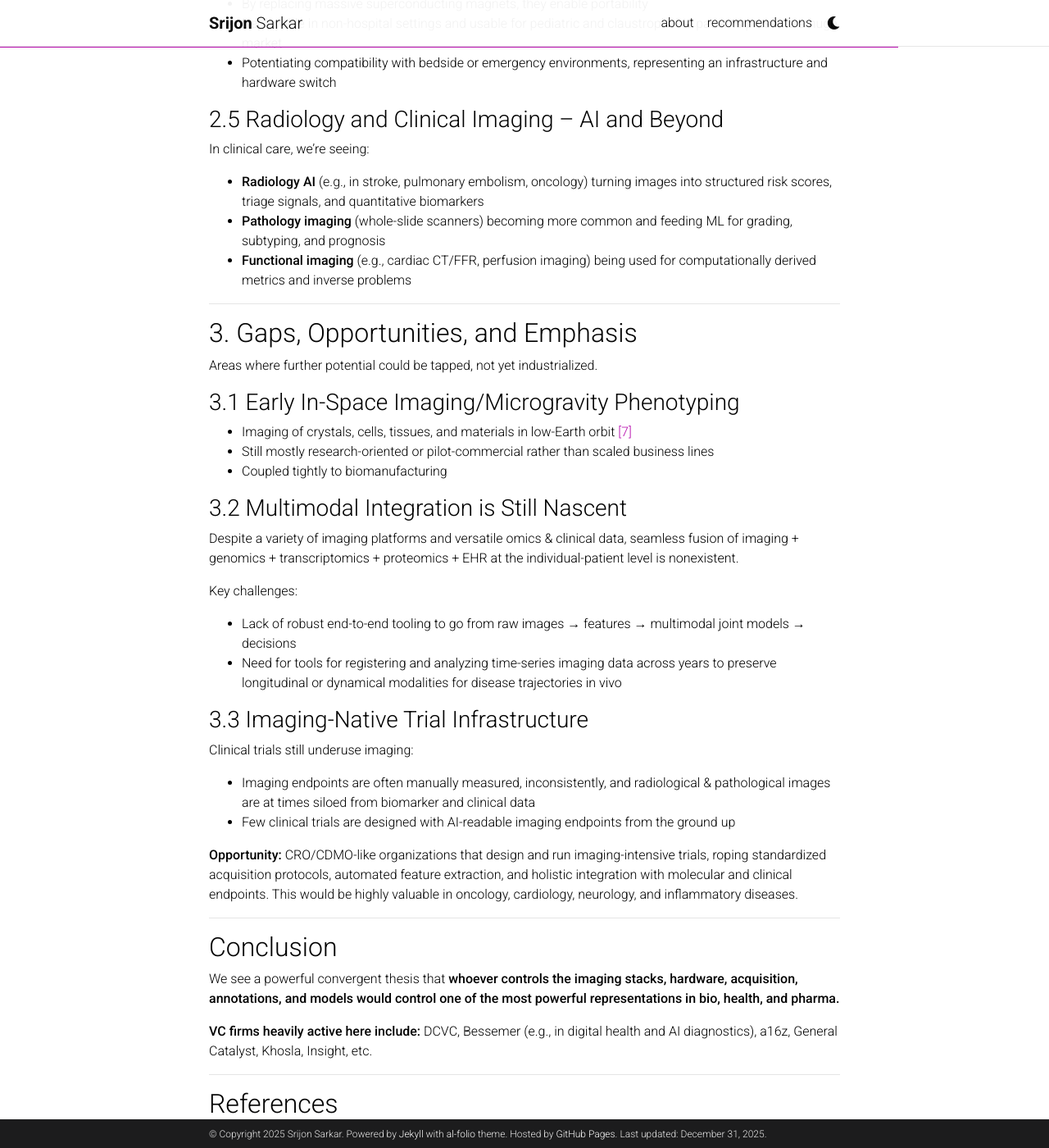
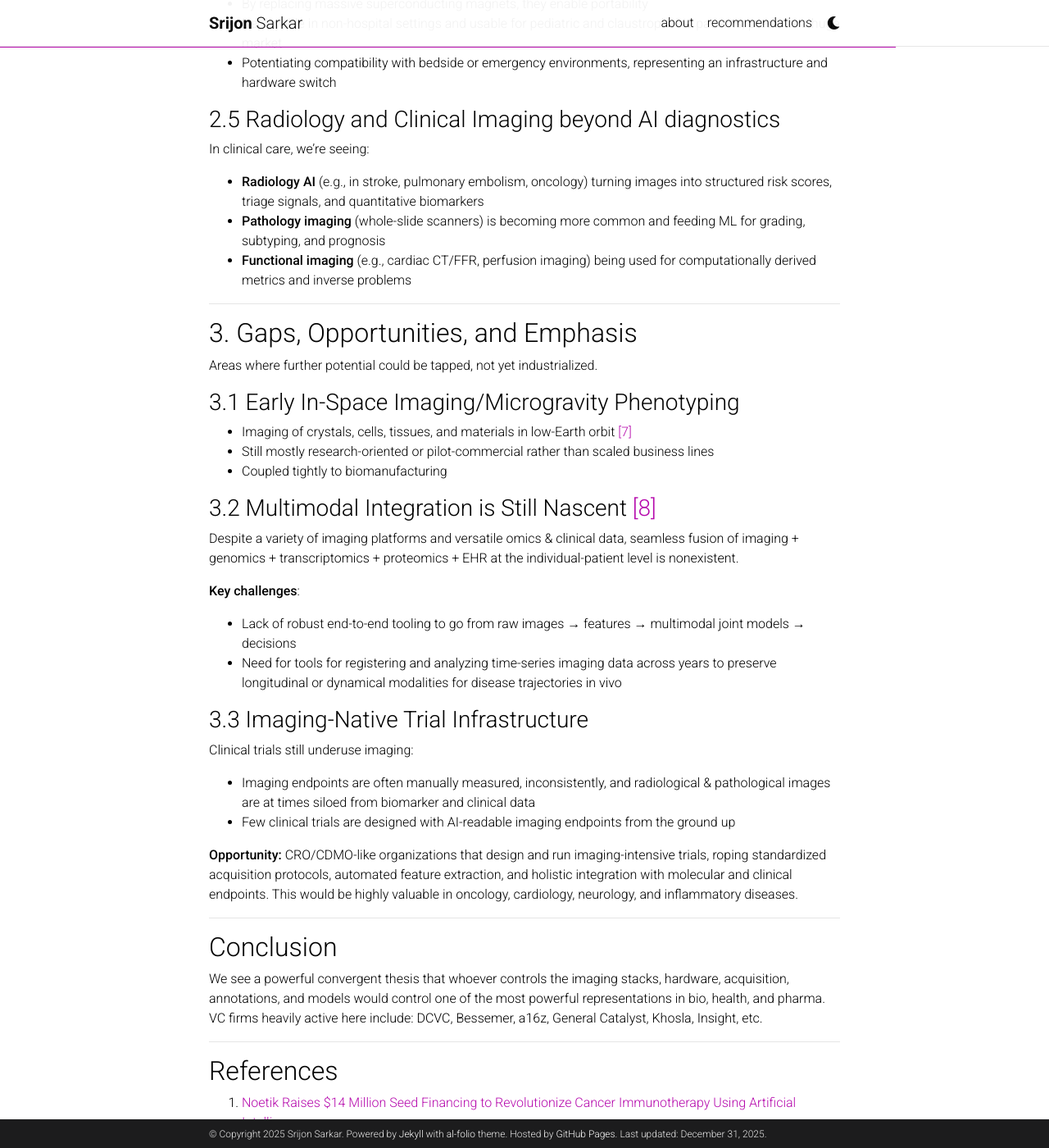
Before and after one commit to sarkarsrijon/sarkarsrijon.github.io, a Jekyll site: the page built from _posts/2025-12-31-imaging.md, in a window 1280 px wide and 1400 px high, scrolled down 1996 px. Shown: the whole window at 82% size. Built offline with Jekyll 4.4.1, drawn with Linux system fonts in a browser that asks for light colours; comment, search, counter and statistics services are not loaded; a style sheet for code colours, icons or effects is not loaded; some of the changed text lies outside the part shown.

Commit message:
Refine language and grammar in imaging.md
Updated language for clarity and corrected grammatical issues throughout the document.

```diff
--- a/_posts/2025-12-31-imaging.md
+++ b/_posts/2025-12-31-imaging.md
@@ -62,15 +62,15 @@ InkSpace Imaging is developing lightweight, portable MRI systems:
 
 - Utilize advanced metamaterials, flexible RF coils, low-field MRI physics, and patient-centric design
 - By replacing massive superconducting magnets, they enable portability
-- Deployable in non-hospital settings and usable for pediatric and claustrophobic patients presents a huge market
+- Deployable in non-hospital settings and usable for pediatric and claustrophobic patients, presents a huge market
 - Potentiating compatibility with bedside or emergency environments, representing an infrastructure and hardware switch
 
-### 2.5 Radiology and Clinical Imaging – AI and Beyond
+### 2.5 Radiology and Clinical Imaging beyond AI diagnostics
 
 In clinical care, we're seeing:
 
 - **Radiology AI** (e.g., in stroke, pulmonary embolism, oncology) turning images into structured risk scores, triage signals, and quantitative biomarkers
-- **Pathology imaging** (whole-slide scanners) becoming more common and feeding ML for grading, subtyping, and prognosis
+- **Pathology imaging** (whole-slide scanners) is becoming more common and feeding ML for grading, subtyping, and prognosis
 - **Functional imaging** (e.g., cardiac CT/FFR, perfusion imaging) being used for computationally derived metrics and inverse problems
 
 ---
@@ -85,11 +85,11 @@ Areas where further potential could be tapped, not yet industrialized.
 - Still mostly research-oriented or pilot-commercial rather than scaled business lines
 - Coupled tightly to biomanufacturing
 
-### 3.2 Multimodal Integration is Still Nascent
+### 3.2 Multimodal Integration is Still Nascent [[8]](#references)
 
 Despite a variety of imaging platforms and versatile omics & clinical data, seamless fusion of imaging + genomics + transcriptomics + proteomics + EHR at the individual-patient level is nonexistent.
 
-Key challenges:
+**Key challenges**:
 - Lack of robust end-to-end tooling to go from raw images → features → multimodal joint models → decisions
 - Need for tools for registering and analyzing time-series imaging data across years to preserve longitudinal or dynamical modalities for disease trajectories in vivo
 
@@ -106,22 +106,20 @@ Clinical trials still underuse imaging:
 
 ## Conclusion
 
-We see a powerful convergent thesis that **whoever controls the imaging stacks, hardware, acquisition, annotations, and models would control one of the most powerful representations in bio, health, and pharma.**
-
-**VC firms heavily active here include:** DCVC, Bessemer (e.g., in digital health and AI diagnostics), a16z, General Catalyst, Khosla, Insight, etc.
+We see a powerful convergent thesis that whoever controls the imaging stacks, hardware, acquisition, annotations, and models would control one of the most powerful representations in bio, health, and pharma. VC firms heavily active here include: DCVC, Bessemer, a16z, General Catalyst, Khosla, Insight, etc.
 
 ---
 
 ## References
 
-1. [Noetik Raises $14 Million Seed Financing to Revolutionize Cancer Immunotherapy Using Artificial Intelligence](https://www.noetik.bio/news/seed-financing)
+1. [Noetik Raises $14 Million Seed Financing to Revolutionize Cancer Immunotherapy Using Artificial Intelligence](https://www.businesswire.com/news/home/20230907509972/en/Noetik-Raises-%2414-Million-Seed-Financing-to-Revolutionize-Cancer-Immunotherapy-Using-Artificial-Intelligence)
 2. [Noetik Presents Multimodal Discovery Engines at AACR 2025: OCTO-virtual cell and Perturb-map](https://www.noetik.bio/news/aacr-2025)
-3. [DCVC | DCVC Leads $14 Million Seed Round for Noetik](https://www.dcvc.com/noetik)
+3. [DCVC | DCVC Leads $14 Million Seed Round for Noetik](https://www.dcvc.com/news-insights/dcvc-leads-14-million-seed-round-to-support-noetik/)
 4. [Technology - Peptone | The Intrinsically Disordered Proteins Company](https://www.peptone.bio/technology)
 5. [Companies - Bessemer Venture Partners](https://www.bvp.com/companies)
-6. [CZ Biohub-built 'DaXi' microscope advances light-sheet imaging](https://www.czbiohub.org/daxi-microscope)
-7. [Boosters and Biologics: Is Space-Based Biomanufacturing Real? - LifeSciVC](https://lifescivc.com/space-biomanufacturing)
-
+6. [CZ Biohub-built 'DaXi' microscope advances light-sheet imaging](https://biohub.org/news/cz-biohub-built-daxi-microscope-advances-light-sheet-imaging/)
+7. [Boosters and Biologics: Is Space-Based Biomanufacturing Real? - LifeSciVC](https://lifescivc.com/2025/05/boosters-and-biologics-is-space-based-biomanufacturing-real/)
+8. [Ground Truth Differs](https://srijonsarkar.substack.com/p/ground-truth-differs)
 ---
 
 *Last updated: December 2025*
```
